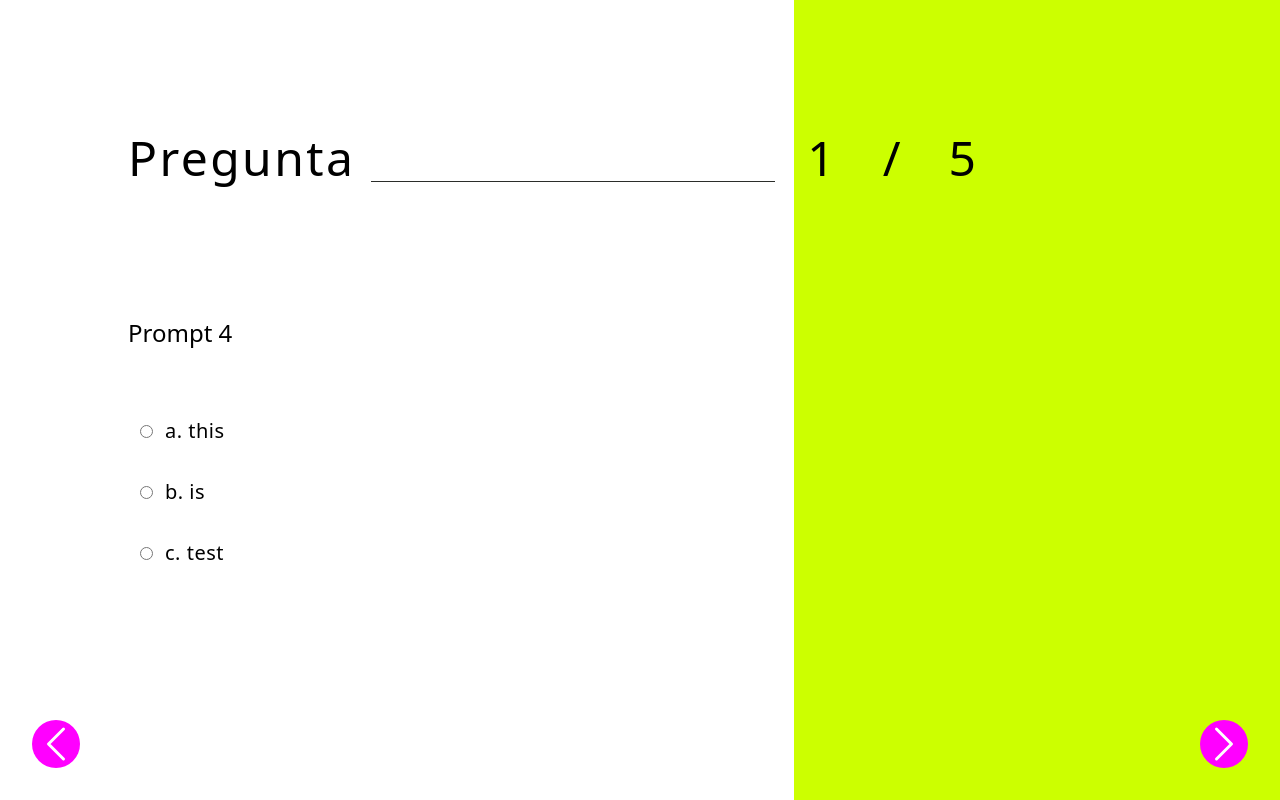
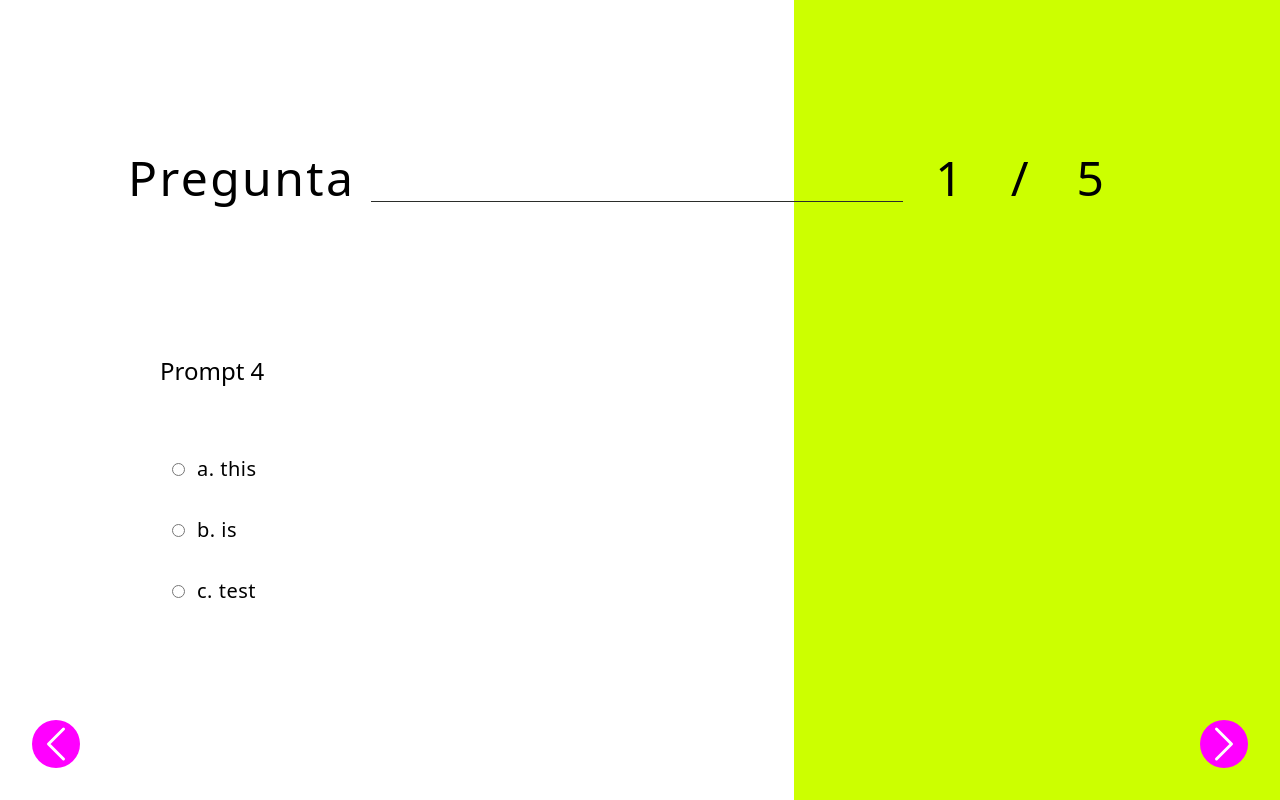
Before and after one commit to keikaloustian/baum-registration, a Next.js app: page /registrar in a window 1280 px wide. Both pictures are taken after a click on the button 1224 px from the left and 744 px from the top of the page. Built offline with nearby package versions, Linux system fonts and the light colour scheme.

Commit message:
Adjust style Question screen

```diff
--- a/src/components/Question.tsx
+++ b/src/components/Question.tsx
@@ -16,15 +16,15 @@ export default function Question({ question, step, qResults, setQResults }) {
   return (
     <>
       <div className={`${randColour} h-screen w-[38%] absolute right-0`}></div>
-      <div className=" col-span-7 col-start-2 relative">
+      <div className=" col-span-8 col-start-2 relative">
         <h1 className="text-5xl tracking-wider font-light flex justify-between my-[15%]">
           Pregunta
           <div className="bg-dgray ml-4 mr-8 h-[1px] w-full self-end"></div>
           <span className="tracking-[1em]">{step - 1}/5</span>
         </h1>
-        <h2 className="text-2xl my-16">{question.prompt}</h2>
+        <h2 className="text-2xl my-16 ml-8">{question.prompt}</h2>
         {/* Iterate over the alternatives object and render for each alt` */}
-        <ol className="flex flex-col gap-6">
+        <ol className="flex flex-col gap-6 ml-8">
           {Object.entries(question.alternatives).map(([key, value]) => (
             <li key={key}>
               <label htmlFor={key} className="text-xl inline-block">
```
